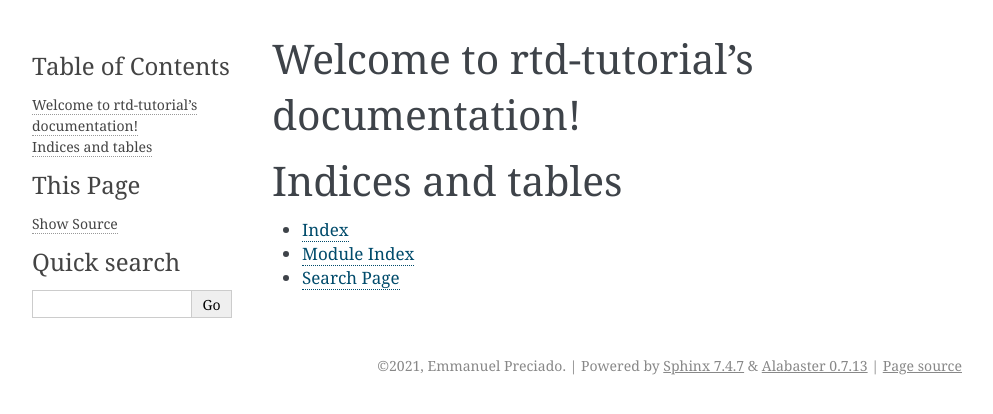
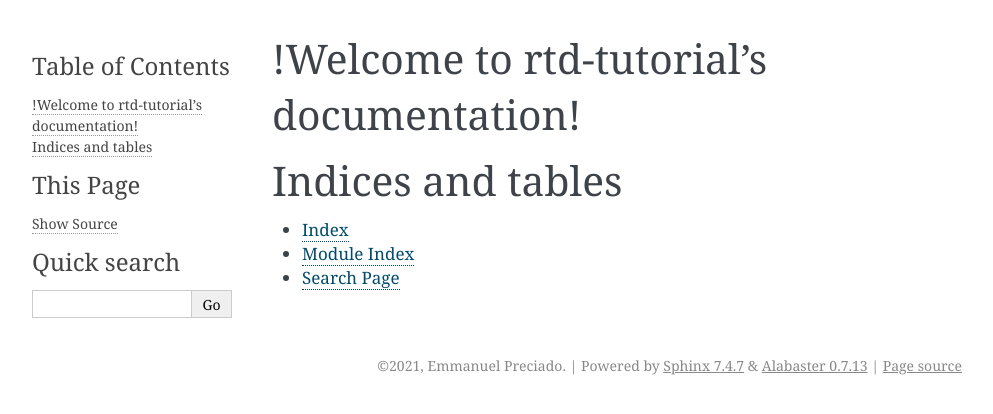
Before and after one commit to EmmanuelDej/rtd-tutorial, a Sphinx documentation site: the page built from docs/index.rst, in a window 1280 px wide. Shown: the top 414 px of the page, without its empty margins (148-1141 px from the left). Built offline with Sphinx 7.4.7, drawn with Linux system fonts in a browser that asks for light colours.

```diff
--- a/docs/index.rst
+++ b/docs/index.rst
@@ -3,7 +3,7 @@
    You can adapt this file completely to your liking, but it should at least
    contain the root `toctree` directive.
 
-Welcome to rtd-tutorial's documentation!
+!Welcome to rtd-tutorial's documentation!
 ========================================
 
 .. toctree::
```
